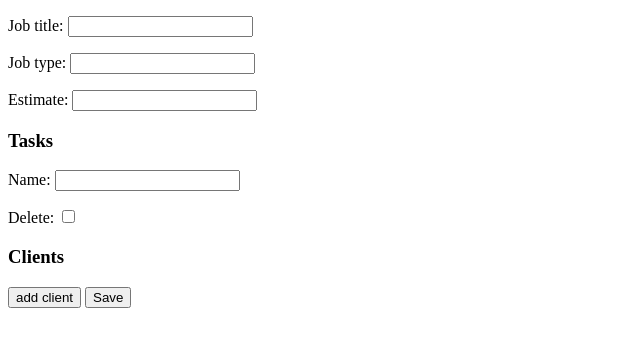
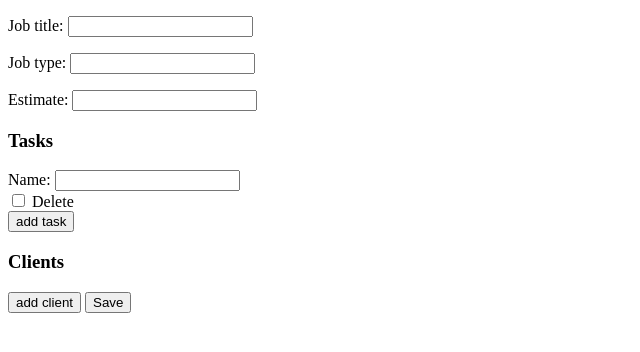
Before and after one commit to skaeneman/django-demo, a Django app: page /bids/ in a window 1280 px wide. Shown: the top 352 px of the page, without its empty margins (0-640 px from the left). Run offline with Django 5.2, Linux system fonts and the light colour scheme.

Commit message:
dynamically add formsets with javascript function

```diff
--- a/construction_bids/static/js/site-js.js
+++ b/construction_bids/static/js/site-js.js
@@ -25,68 +25,58 @@
 
 $(document).ready(function () {
 
-  // // const addMoreBtn = document.getElementById('add-client');
-  // const totalNewForms = document.getElementById('id_client_set-TOTAL_FORMS');
-
-  // // count the number of classes with the name 'client-formset-container' so we can get the total number of forms on the page
-  // const currentClientForms = document.getElementsByClassName('client-formset-container');
-
-  // addMoreBtn.addEventListener('click', add_new_form);
-
-
-  // function addFormset(formsetContainer, modelPrefix) {
-    // const addMoreBtn = document.getElementById('add-client');
-    // const totalNewForms = document.getElementById('id_client_set-TOTAL_FORMS');
-
-    // // count the number of classes with the name 'client-formset-container' so we can get the total number of forms on the page
-    // const currentClientForms = document.getElementsByClassName('client-formset-container');
-
-    // addMoreBtn.addEventListener('click', add_new_form);
-
-  function add_new_form(event) {
-    // const addMoreBtn = document.getElementById('add-client');
-    const totalNewForms = document.getElementById('id_client_set-TOTAL_FORMS');
+    /*
+    * Add a new form to the formset
+    * @param {string} formsetContainer - the CSS class name of the formset container
+    * @param {string} formsetList - the CSS id name of the formset list where the new form will be appended
+    * @param {string} emptyFormId - the CSS id name of the empty form that will be copied
+    * @param {string} formsetName - name used in the auto created django management_form data (e.g. id_client_set-TOTAL_FORMS).
+    *                               if id_client_set-TOTAL_FORMS is the management_form, then formsetName would just be 'client'
+    */
+    function addNewFormset(formsetContainer, formsetList, emptyFormId, formsetName) {
+      const totalNewForms = document.getElementById('id_'+ formsetName +'_set-TOTAL_FORMS');
 
       // count the number of classes with the name 'client-formset-container' so we can get the total number of forms on the page
-    const currentClientForms = document.getElementsByClassName('client-formset-container');
+      const currentForms = document.getElementsByClassName(formsetContainer);
 
-    if (event) {
-      // don't allow form to be submitted yet
-      event.preventDefault();
-    }
+      // if (event) {
+      //   // don't allow form to be submitted yet
+      //   event.preventDefault();
+      // }
 
       // increment the total number of forms
-    const currentFormCount = currentClientForms.length;
+      const currentFormCount = currentForms.length;
       console.log(currentFormCount);
 
-    // where the new form will be copied to
-    const formCopyTarget = document.getElementById('client-list');
+      // where the new form will be appened to
+      const formCopyTarget = document.getElementById(formsetList);
 
       // make a copy of the original empty form and set the class and unique id
-    const copyEmptyformElement = document.getElementById('empty-form').cloneNode(true);
-    copyEmptyformElement.setAttribute('class', 'client-formset-container');
-    copyEmptyformElement.setAttribute('id', `client-form-${currentFormCount}`);
+      const copyEmptyformElement = document.getElementById(emptyFormId).cloneNode(true);
+      copyEmptyformElement.setAttribute('class', formsetContainer);
+
+      // set the unique id of the new form (e.g. client-form-1, client-form-2, etc.)
+      copyEmptyformElement.setAttribute('id', 'formsetName' + `-form-${currentFormCount}`);
 
       // replace all instances of '__prefix__' with the current form count
       const regex = new RegExp(`__prefix__`, 'g');
       copyEmptyformElement.innerHTML = copyEmptyformElement.innerHTML.replace(regex, currentFormCount);
 
-    totalNewForms.setAttribute('value', currentFormCount + 1); // increment the number of total forms in the management form data
-    console.log("client form count: ", totalNewForms.getAttribute('value'));
+      // increment the number of total forms in the management form data
+      totalNewForms.setAttribute('value', currentFormCount + 1);
+      console.log("form count: ", totalNewForms.getAttribute('value'));
 
-    formCopyTarget.append(copyEmptyformElement); // add the copy to the end of the list
+      // add the new copy to the end of the list
+      formCopyTarget.append(copyEmptyformElement);
     }
 
-
+    // add a new form when the add button is clicked
     $("#add-task").click(function () {
-    // addFormset("task-formset", "tasks");
-    add_new_form()
+      addNewFormset("task-formset-container", "task-list", "empty-task-form", "task")
     });
 
     $("#add-client").click(function () {
-    // addFormset("client-formset", "clients");
-    add_new_form()
+      addNewFormset("client-formset-container", "client-list", "empty-client-form", "client")
     });
 
-
 });
--- a/construction_bids/templates/index.html
+++ b/construction_bids/templates/index.html
@@ -29,10 +29,33 @@
               {% endfor %}
           {% endif %} -->
 
-          <h3>Tasks</h3>
-          {{ task_formset.as_p }}
+          <!-- {{ task_formset.as_p }} -->
 
+          <!-- Tasks -->
+          {% if task_formset %}
+              <h3>Tasks</h3>
 
+              {{ task_formset.non_form_errors }}
+              {{ task_formset.management_form }}
+
+              <div id="task-list">
+                {% for form in task_formset %}
+                    <div class="task-formset-container {{ task_formset.prefix }}">
+                        <div class="name">{{ form.name.label }}: {{ form.name }}</div>
+
+                        {% if task_formset.can_delete %}
+                            <div class="delete">{{ form.DELETE }} {{ form.DELETE.label }}</div>
+                        {% endif %}
+                    </div>
+                {% endfor %}
+              </div>
+
+              <div id="empty-task-form" class="hidden">{{ task_formset.empty_form.as_p }}</div>
+
+              <button type="button" id="add-task">add task</button>
+          {% endif %}
+
+          <!-- Clients -->
           {% if client_formset %}
               <h3>Clients</h3>
 
@@ -52,7 +75,7 @@
                 {% endfor %}
               </div>
 
-              <div id="empty-form" class="hidden">{{ client_formset.empty_form.as_p }}</div>
+              <div id="empty-client-form" class="hidden">{{ client_formset.empty_form.as_p }}</div>
 
               <button type="button" id="add-client">add client</button>
           {% endif %}
```
Lines whose indentation alone changed are shown as unchanged.
